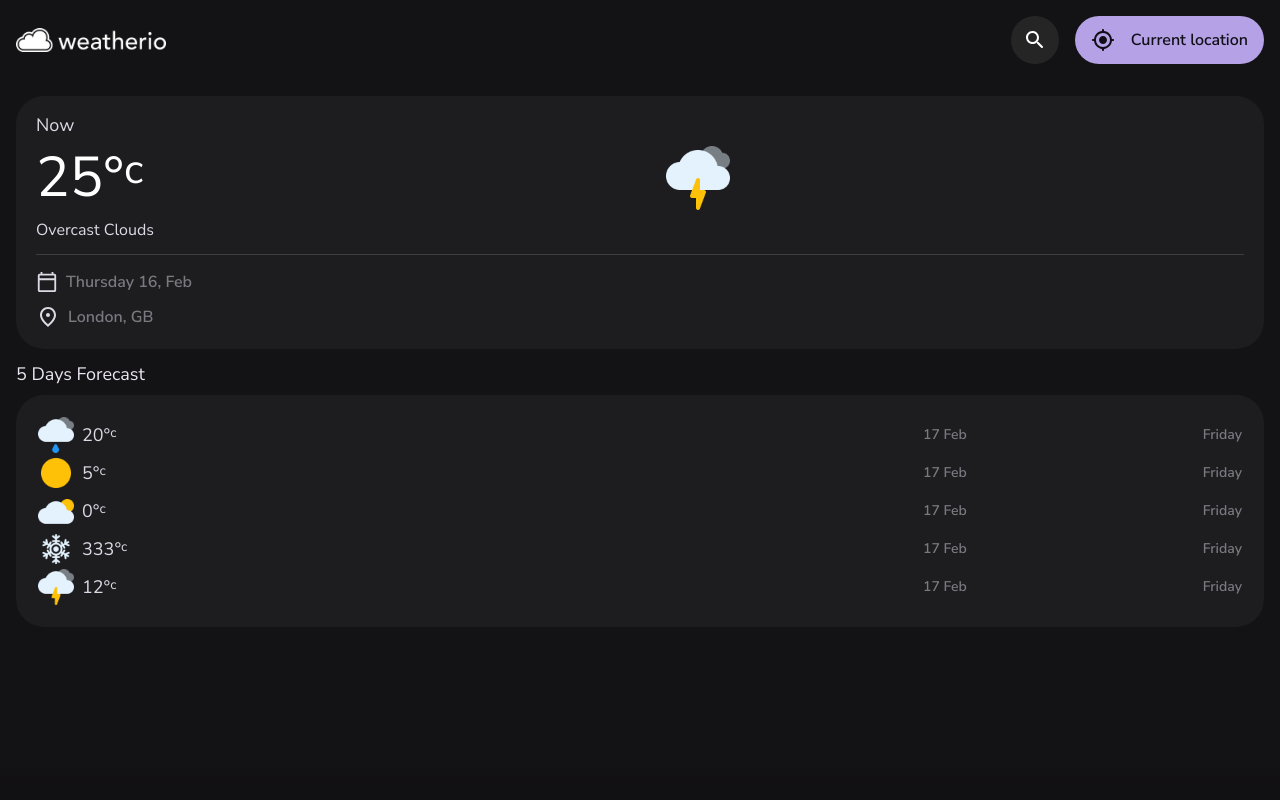
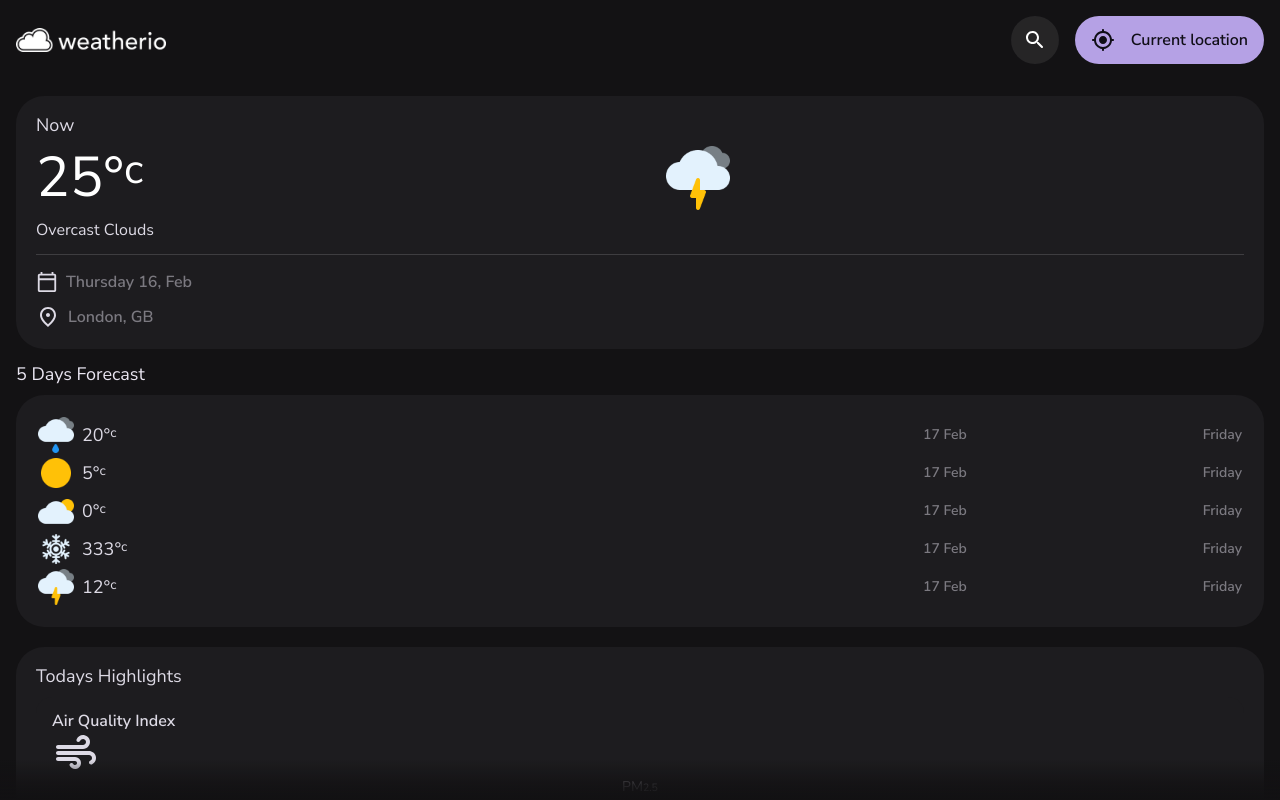
Before and after one commit to HunterM7/cloudy-ho, a React (Vite) app: page / in a window 1280 px wide. Built offline with nearby package versions, Linux system fonts and the light colour scheme.

Commit message:
Updated AQI components

```diff
--- a/src/components/Main/Main.module.scss
+++ b/src/components/Main/Main.module.scss
@@ -66,3 +66,6 @@
 .forecastHeading {
 	@include title-2;
 }
+
+.highlights {
+}
--- a/src/components/Main/Main.tsx
+++ b/src/components/Main/Main.tsx
@@ -6,6 +6,7 @@ import { CurrentWeatherCard, ForecastCard } from 'ui'
 
 // Styles
 import styles from './Main.module.scss'
+import { HighlightsCard } from '../../ui/HighlightsCard/HighlightsCard'
 
 export const Main: FC = () => {
   return (
@@ -34,6 +35,16 @@ export const Main: FC = () => {
             <ForecastCard />
           </section>
         </div>
+
+        <div className="content-right">
+          <section
+            className={cn(styles.highlights, styles.section)}
+            aria-labelledby="highlights-label"
+            data-highlights
+          >
+            <HighlightsCard />
+          </section>
+        </div>
       </article>
     </main>
   )
--- /dev/null
+++ b/src/ui/AirCard/AirCard.module.scss
@@ -0,0 +1,20 @@
+//? === AirCard ===
+
+@import 'styles/_vars';
+@import 'styles/_mixins';
+
+.card {
+	@include card;
+	@include card-sm;
+}
+
+.heading {
+	@include title-3;
+}
+
+.data {
+	&__list {
+	}
+	&__item {
+	}
+}
--- /dev/null
+++ b/src/ui/AirCard/AirCard.tsx
@@ -0,0 +1,68 @@
+import { FC } from 'react'
+import { AirRounded as AirRoundedIcon } from '@mui/icons-material'
+
+// Components 'n UI
+import { Badge } from 'ui'
+
+// Nested component
+import { AirCardInfo, IAirCardInfoProps } from './AirCardInfo/AirCardInfo'
+
+// Styles
+import styles from './AirCard.module.scss'
+
+export const AirCard: FC = () => {
+  const airData: IAirCardInfoProps[] = [
+    {
+      heading: (
+        <>
+          PM<sub>2.5</sub>
+        </>
+      ),
+      value: '23.3',
+    },
+    {
+      heading: (
+        <>
+          SO<sub>2</sub>
+        </>
+      ),
+      value: 0.6,
+    },
+    {
+      heading: (
+        <>
+          NO<sub>2</sub>
+        </>
+      ),
+      value: 0.3,
+    },
+    {
+      heading: (
+        <>
+          O<sub>3</sub>
+        </>
+      ),
+      value: 75.1,
+    },
+  ]
+
+  return (
+    <div className={styles.card}>
+      <h3 className={styles.heading}>Air Quality Index</h3>
+
+      <div className={styles.data}>
+        <AirRoundedIcon sx={{ fontSize: '4.8rem' }} />
+
+        <ul className={styles.data__list}>
+          {airData.map((props) => (
+            <AirCardInfo component="li" {...props} />
+          ))}
+        </ul>
+      </div>
+
+      <Badge type="good" title="Air quality condition" />
+    </div>
+  )
+}
+
+export default AirCard
--- /dev/null
+++ b/src/ui/AirCard/AirCardInfo/AirCardInfo.module.scss
@@ -0,0 +1,20 @@
+//? === AirCardInfo ===
+
+@import 'styles/_vars';
+@import 'styles/_mixins';
+
+.wrapper {
+	display: flex;
+	flex-direction: column;
+	align-items: center;
+	gap: 8px;
+}
+
+.heading {
+	@include label-1;
+	color: $on-surface-variant;
+}
+
+.value {
+	@include title-1;
+}
--- /dev/null
+++ b/src/ui/AirCard/AirCardInfo/AirCardInfo.tsx
@@ -0,0 +1,26 @@
+import { FC, ElementType, HTMLAttributes } from 'react'
+
+// Styles
+import styles from './AirCardInfo.module.scss'
+
+export interface IAirCardInfoProps extends HTMLAttributes<HTMLOrSVGElement> {
+  heading: string | React.ReactElement
+  value: string | number
+  component?: ElementType
+}
+
+export const AirCardInfo: FC<IAirCardInfoProps> = ({
+  component: Tag = 'div',
+  heading,
+  value,
+  ...rest
+}) => {
+  return (
+    <Tag className={styles.wrapper} {...rest}>
+      <p className={styles.heading}>{heading}</p>
+      <p className={styles.value}>{value}</p>
+    </Tag>
+  )
+}
+
+export default AirCardInfo
--- /dev/null
+++ b/src/ui/Badge/Badge.module.scss
@@ -0,0 +1,42 @@
+//? === Badge ===
+
+@import 'styles/_vars';
+@import 'styles/_mixins';
+
+.badge {
+	@include label-1;
+
+	padding: 2px 12px;
+
+	border-radius: 100px;
+}
+
+.good {
+	color: $on-bg-aqi-1;
+
+	background-color: $bg-aqi-1;
+}
+
+.fair {
+	color: $on-bg-aqi-2;
+
+	background-color: $bg-aqi-2;
+}
+
+.moderate {
+	color: $on-bg-aqi-3;
+
+	background-color: $bg-aqi-3;
+}
+
+.poor {
+	color: $on-bg-aqi-4;
+
+	background-color: $bg-aqi-4;
+}
+
+.veryPoor {
+	color: $on-bg-aqi-5;
+
+	background-color: $bg-aqi-5;
+}
--- /dev/null
+++ b/src/ui/Badge/Badge.tsx
@@ -0,0 +1,22 @@
+import { FC, HTMLAttributes } from 'react'
+import cn from 'classnames'
+
+// Types 'n Utils
+import { BadgeTypeEnum } from 'utils'
+
+// Styles
+import styles from './Badge.module.scss'
+
+export interface BadgeProps extends HTMLAttributes<HTMLSpanElement> {
+  type: keyof typeof BadgeTypeEnum
+}
+
+export const Badge: FC<BadgeProps> = ({ type, children, ...rest }) => {
+  return (
+    <span className={cn(styles.badge, styles[type])} {...rest}>
+      {children ?? BadgeTypeEnum[type]}
+    </span>
+  )
+}
+
+export default Badge
--- /dev/null
+++ b/src/ui/HighlightsCard/HighlightsCard.module.scss
@@ -0,0 +1,13 @@
+//? === HighlightsCard ===
+
+@import 'styles/_vars';
+@import 'styles/_mixins';
+
+.card {
+	@include card;
+	@include card-lg;
+}
+
+.heading {
+	@include title-2;
+}
--- /dev/null
+++ b/src/ui/HighlightsCard/HighlightsCard.tsx
@@ -0,0 +1,21 @@
+import { FC } from 'react'
+
+// Styles
+import styles from './HighlightsCard.module.scss'
+import { AirCard } from '../AirCard/AirCard'
+
+export const HighlightsCard: FC = () => {
+  return (
+    <div className={styles.card}>
+      <h2 id="highlights-label" className={styles.heading}>
+        Todays Highlights
+      </h2>
+
+      <div className={styles.list}>
+        <AirCard />
+      </div>
+    </div>
+  )
+}
+
+export default HighlightsCard
--- a/src/ui/index.ts
+++ b/src/ui/index.ts
@@ -1,4 +1,7 @@
+export * from './AirCard/AirCard'
+export * from './Badge/Badge'
 export * from './Button/Button'
 export * from './CurrentWeatherCard/CurrentWeatherCard'
 export * from './ForecastCard/ForecastCard'
+export * from './HighlightsCard/HighlightsCard'
 export * from './Logo/Logo'
--- a/src/utils/constants.ts
+++ b/src/utils/constants.ts
@@ -132,3 +132,11 @@ export const WeatherConditions = {
   //   },
   // },
 }
+
+export enum BadgeTypeEnum {
+  good = 'Good',
+  fair = 'Fair',
+  moderate = 'Moderate',
+  poor = 'Poor',
+  veryPoor = 'Very Poor',
+}
```
